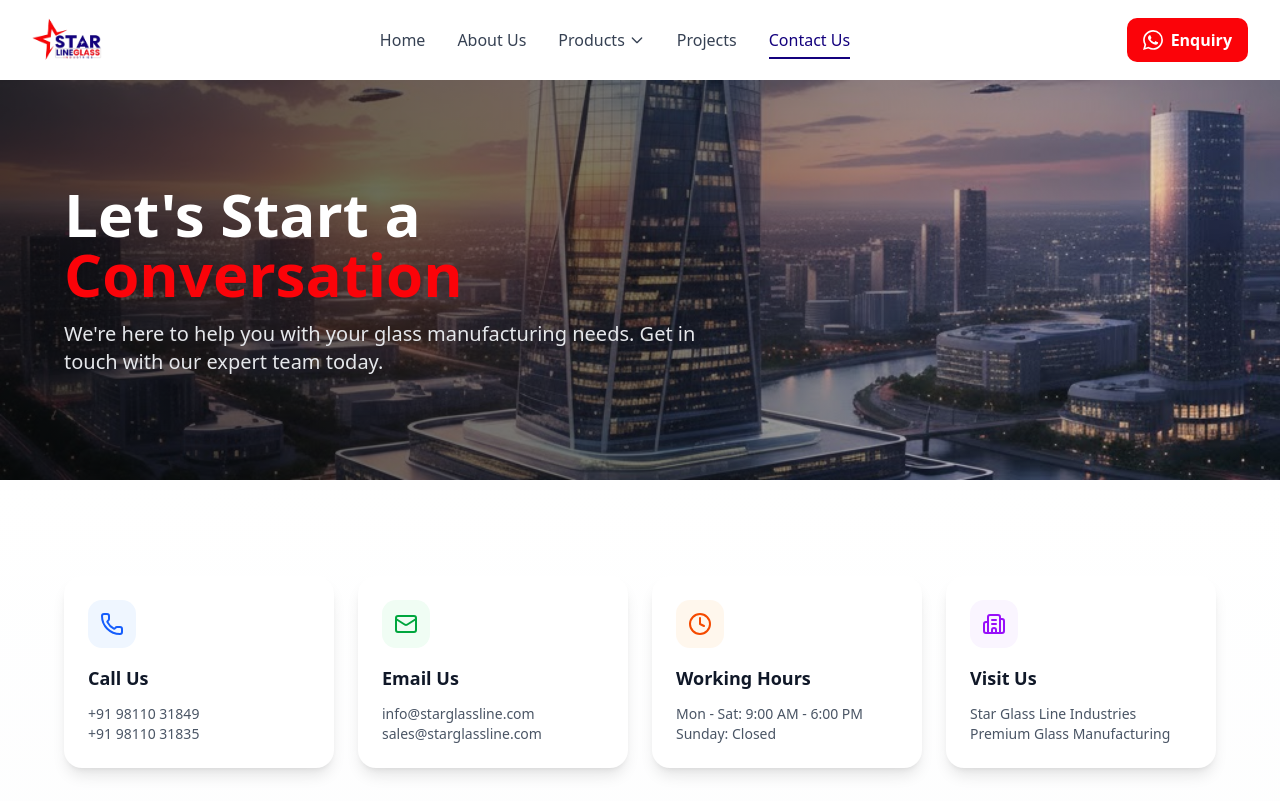
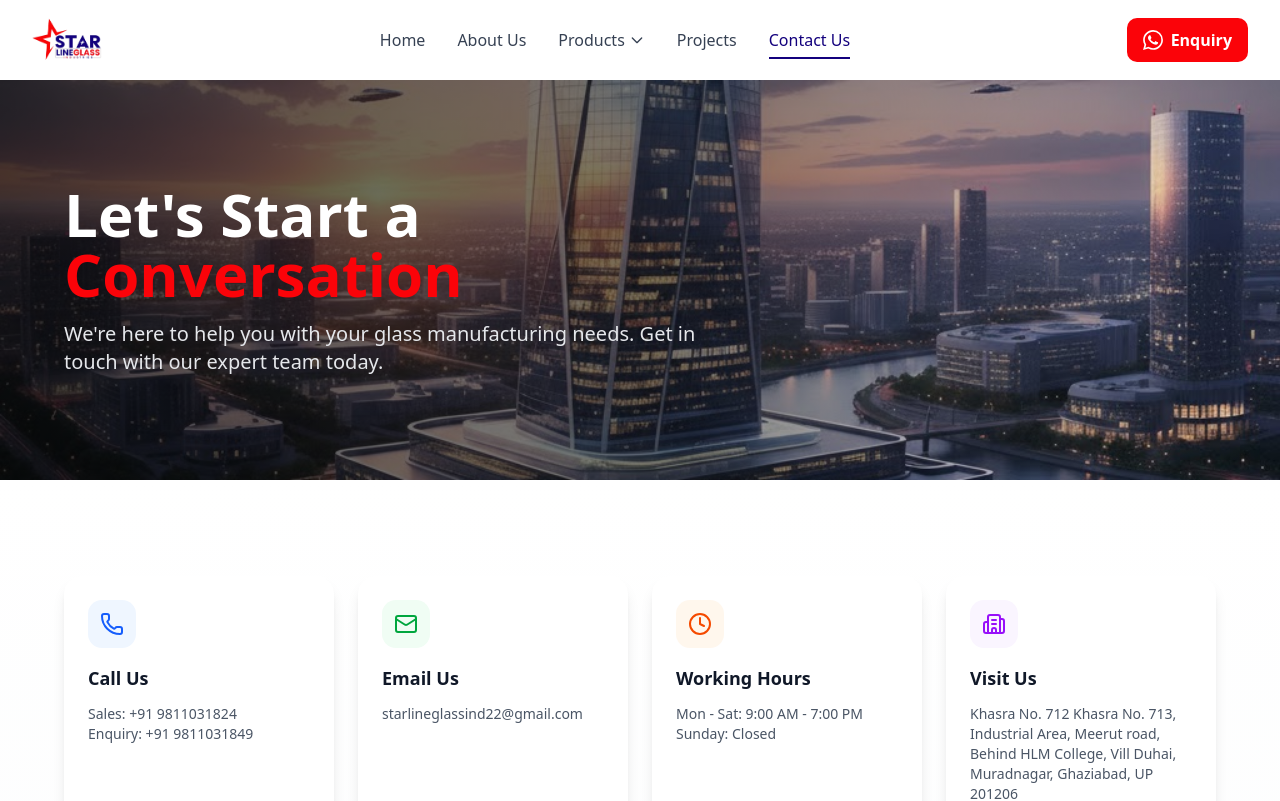
Before and after one commit to quiotechh/star-line-glass, a Next.js app: page /contact in a window 1280 px wide. Shown: the top 801 px of the page. Built offline with nearby package versions, Linux system fonts and the light colour scheme.

Commit message:
Add correct info and integrate emailjs

```diff
--- a/src/app/about/page.tsx
+++ b/src/app/about/page.tsx
@@ -79,7 +79,7 @@ function HeroSection() {
             transition={{ duration: 0.8, delay: 0.2, ease: "easeOut" }}
           >
             Leading manufacturer of premium glass products, serving diverse
-            industries with excellence for over 15 years.
+            industries with excellence for over 20 years.
           </motion.p>
 
           <motion.p
@@ -100,7 +100,7 @@ function HeroSection() {
           >
             <div className="rounded-xl border border-white/20 bg-white/10 p-4 backdrop-blur-sm sm:p-6">
               <p className="text-3xl font-bold text-[#FB0309] sm:text-4xl">
-                15+
+                20+
               </p>
               <p className="mt-1 text-xs font-medium text-white sm:mt-2 sm:text-sm">
                 Years of Excellence
@@ -181,7 +181,7 @@ function StorySection() {
             animate={isInView ? { opacity: 1, x: 0 } : { opacity: 0, x: 60 }}
             transition={{ duration: 0.8, delay: 0.2, ease: "easeOut" }}
           >
-            Founded in 2010, Star Glass Line Industries began with a simple
+            Founded in 2013, Star Glass Line Industries began with a simple
             vision: to create glass products that blend beauty with
             functionality. What started as a small workshop has grown into one
             of the region{"'"}s leading glass manufacturers.
@@ -455,7 +455,7 @@ function StatsSection() {
   const stats: Stat[] = [
     { number: "300+", label: "Happy Clients" },
     { number: "500+", label: "Projects Completed" },
-    { number: "15+", label: "Years of Excellence" },
+    { number: "20+", label: "Years of Excellence" },
     { number: "ISO", label: "Certified Quality" },
   ];
 
--- a/src/app/contact/page.tsx
+++ b/src/app/contact/page.tsx
@@ -120,9 +120,9 @@ function ContactSection() {
     setStatus({ type: null, message: "" });
 
     try {
-      const serviceId = "YOUR_SERVICE_ID";
-      const templateId = "YOUR_TEMPLATE_ID";
-      const publicKey = "YOUR_PUBLIC_KEY";
+      const serviceId = "service_1o3uflg";
+      const templateId = "template_7f6gfyn";
+      const publicKey = "qoXYjVQBNPQ9E9bud";
 
       await emailjs.sendForm(
         serviceId,
@@ -158,28 +158,28 @@ function ContactSection() {
     {
       icon: Phone,
       title: "Call Us",
-      details: ["+91 98110 31849", "+91 98110 31835"],
-      link: "tel:+919811031849",
+      details: ["Sales: +91 9811031824", "Enquiry: +91 9811031849"],
+      link: "tel:+919811031824",
       color: "bg-blue-50 text-blue-600",
     },
     {
       icon: Mail,
       title: "Email Us",
-      details: ["info@starglassline.com", "sales@starglassline.com"],
-      link: "mailto:info@starglassline.com",
+      details: ["starlineglassind22@gmail.com"],
+      link: "mailto:starlineglassind22@gmail.com",
       color: "bg-green-50 text-green-600",
     },
     {
       icon: Clock,
       title: "Working Hours",
-      details: ["Mon - Sat: 9:00 AM - 6:00 PM", "Sunday: Closed"],
+      details: ["Mon - Sat: 9:00 AM - 7:00 PM", "Sunday: Closed"],
       link: null,
       color: "bg-orange-50 text-orange-600",
     },
     {
       icon: Building2,
       title: "Visit Us",
-      details: ["Star Glass Line Industries", "Premium Glass Manufacturing"],
+      details: ["Khasra No. 712 Khasra No. 713, Industrial Area, Meerut road, Behind HLM College, Vill Duhai, Muradnagar, Ghaziabad, UP 201206"],
       link: null,
       color: "bg-purple-50 text-purple-600",
     },
@@ -220,12 +220,12 @@ function ContactSection() {
                 {card.details.map((detail, idx) => (
                   <p key={idx} className="text-sm text-gray-600">
                     {card.link && idx === 0 ? (
-                      <a
+                      <Link
                         href={card.link}
                         className="hover:text-[#FB0309] transition-colors font-medium"
                       >
                         {detail}
-                      </a>
+                      </Link>
                     ) : (
                       detail
                     )}
@@ -419,7 +419,7 @@ function ContactSection() {
                   </li>
                   <li className="flex items-start gap-3">
                     <CheckCircle className="mt-1 h-5 w-5 shrink-0 text-[#FB0309]" />
-                    <span>15+ years of industry experience</span>
+                    <span>20+ years of industry experience</span>
                   </li>
                 </ul>
               </div>
--- a/src/components/AboutSection.tsx
+++ b/src/components/AboutSection.tsx
@@ -95,7 +95,7 @@ export default function AboutSectionHome() {
                 whileHover={{ scale: 1.1, rotate: 5 }}
               >
                 <p className="text-3xl font-bold text-[#FB0309] sm:text-4xl">
-                  15+
+                  20+
                 </p>
                 <p className="text-xs font-semibold text-gray-600 sm:text-sm">
                   Years
--- a/src/components/CredibilitySection.tsx
+++ b/src/components/CredibilitySection.tsx
@@ -5,7 +5,7 @@ import { Award, Users, Briefcase, Factory } from 'lucide-react';
 const stats = [
   {
     icon: Factory,
-    number: "15+",
+    number: "20+",
     label: "Years of Excellence",
     description: "Manufacturing Quality Glass"
   },
```
